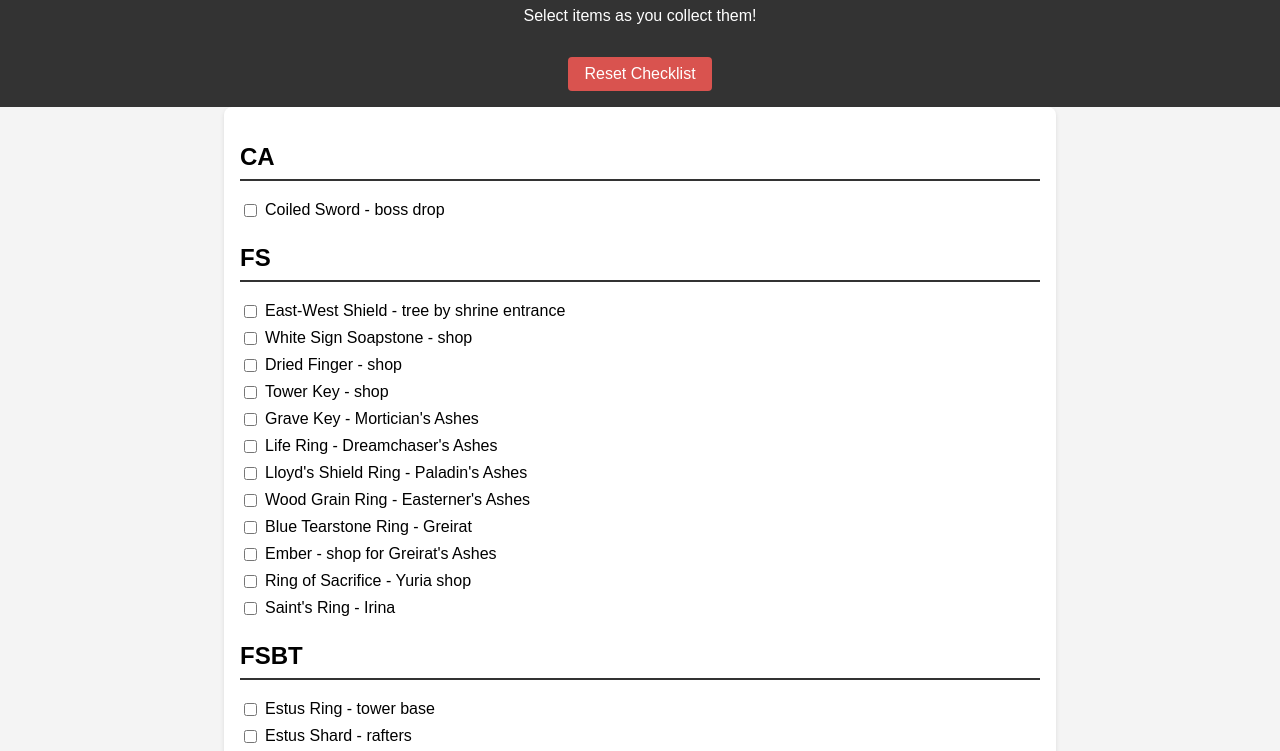
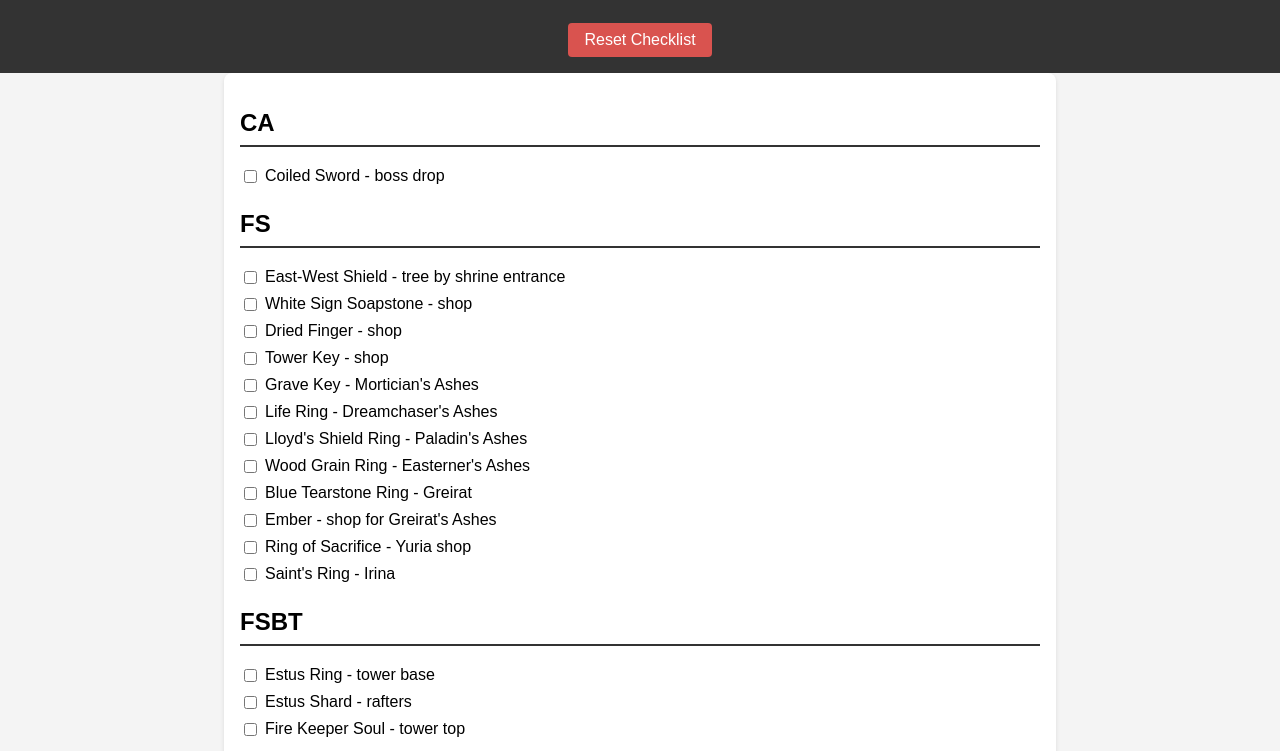
Before and after one commit to SamSch1/dark-souls-checklist, a plain HTML site: page index.html in a window 1280 px wide. Shown: the part 89-840 px from the top of the page. Drawn offline with Linux system fonts and the light colour scheme.

Commit message:
Update index.html

```diff
--- a/index.html
+++ b/index.html
@@ -3,13 +3,12 @@
 <head>
     <meta charset="UTF-8">
     <meta name="viewport" content="width=device-width, initial-scale=1.0">
-    <title>Checklist </title>
+    <title>DS3 Rando Checklist</title>
     <link rel="stylesheet" href="styles.css">
 </head>
 <body>
     <header>
         <h1>Dark Souls Item Checklist</h1>
-        <p>Select items as you collect them!</p>
         <button id="reset-button">Reset Checklist</button>
     </header>
     <main>
```
